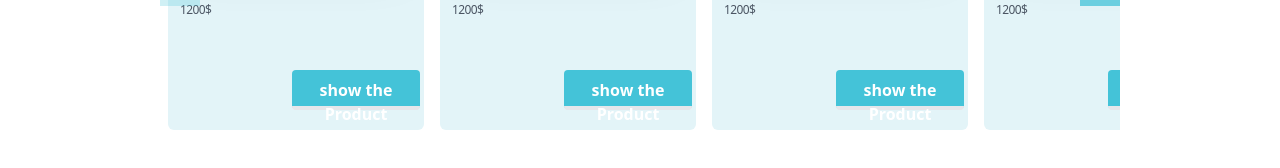
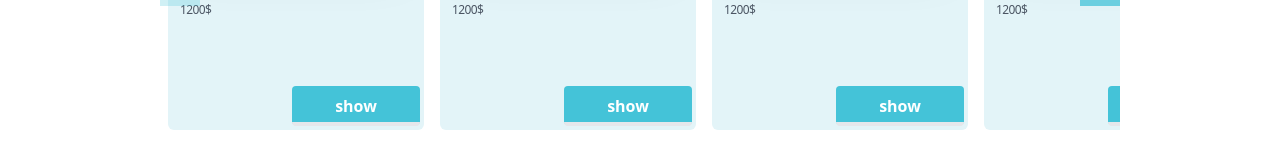
Before and after one commit to MohdBasurra/Ecommerce-3DYemen, a Next.js app: page /product/1 in a window 1280 px wide. Shown: the part 1206-1374 px from the top of the page. Built offline with nearby package versions, Linux system fonts and the light colour scheme.

Commit message:
edit the Link

```diff
--- a/components/card.jsx
+++ b/components/card.jsx
@@ -9,7 +9,7 @@ import Button from "@/components/Button";
     <div className='  py-9 grid place-items-center  '>
     <div className='bg-lightBlue  sm:h-[360px] sm:w-64 w-[152px] h-[270px] rounded-md relative '>
                         <div className=' card flex justify-center items-center leading-none  '>
-                    <Link href={`/blogs `}>
+                    <Link href={`/product/1`}>
                         <img
                         alt="df"
                             src={
@@ -33,7 +33,7 @@ import Button from "@/components/Button";
                         <div className='mt-auto '>
                             <Link href={`/`}>
                                 <Button
-                                    text={'show the Product'}
+                                    text={'show'}
                                     color={'custom-blue'}
                                     textColor={'white'}
                                      size={'medium'}
```
